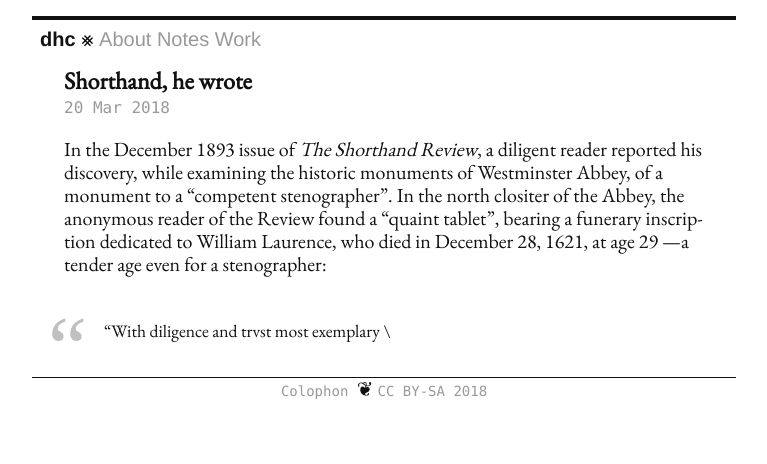
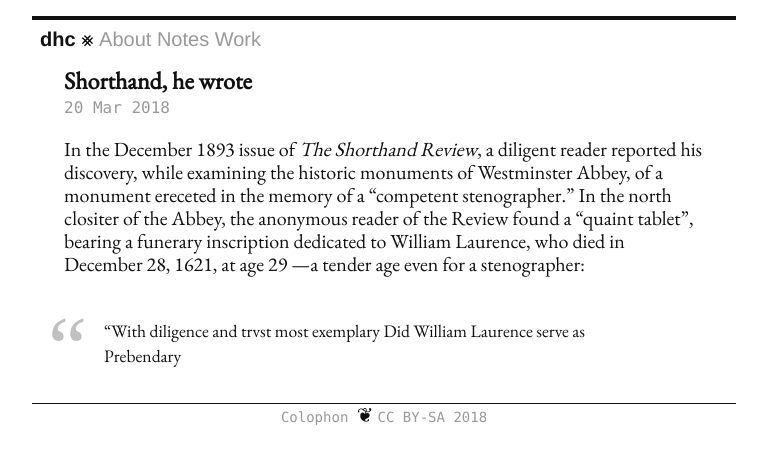
Before and after one commit to Hipomenes/hipomenes.github.io, a Jekyll site: the page built from _posts/2018-03-20-shorthand.md, in a window 1280 px wide. Shown: the top 464 px of the page, without its empty margins (256-1023 px from the left). Built offline with Jekyll 4.4.1, drawn with Linux system fonts in a browser that asks for light colours; nearby versions of some CDN libraries; library files that are not in the unit come from our copies.

```diff
--- a/_posts/2018-03-20-shorthand.md
+++ b/_posts/2018-03-20-shorthand.md
@@ -9,6 +9,7 @@ categories:
 title: Shorthand, he wrote
 ---
 
-In the December 1893 issue of *The Shorthand Review*, a diligent reader reported his discovery, while examining the historic monuments of Westminster Abbey, of a monument to a "competent stenographer". In the north clositer of the Abbey, the anonymous reader of the Review found a "quaint tablet", bearing a funerary inscription dedicated to William Laurence, who died in December 28, 1621, at age 29 —a tender age even for a stenographer:
+In the December 1893 issue of *The Shorthand Review*, a diligent reader reported his discovery, while examining the historic monuments of Westminster Abbey, of a monument ereceted in the memory of a "competent stenographer." In the north clositer of the Abbey, the anonymous reader of the Review found a "quaint tablet", bearing a funerary inscription dedicated to William Laurence, who died in December 28, 1621, at age 29 —a tender age even for a stenographer:
 
-> "With diligence and trvst most exemplary \
+> "With diligence and trvst most exemplary
+Did William Laurence serve as Prebendary
```
